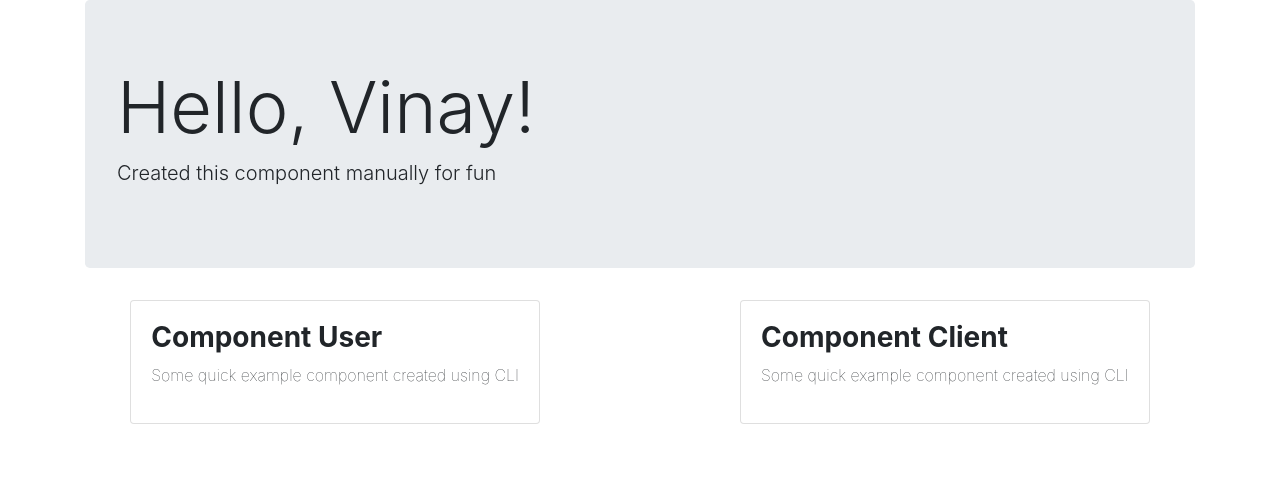
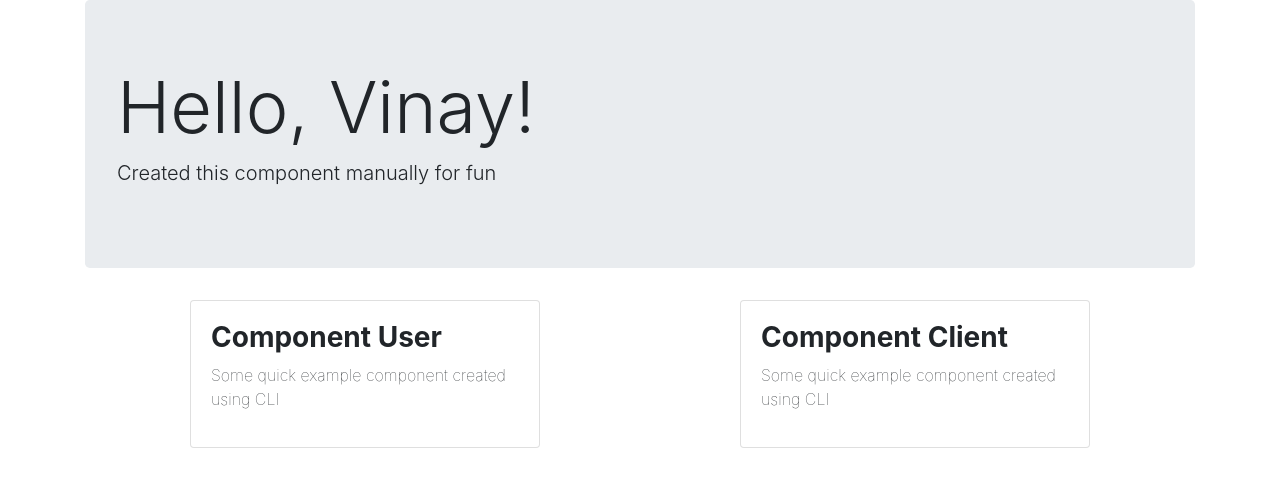
Before and after one commit to sameerdutta9703/DEP-ANGULAR, an Angular app: page / in a window 1280 px wide. Shown: the top 486 px of the page. Built offline with nearby package versions, Linux system fonts and the light colour scheme.

Commit message:
commited the changes

```diff
--- a/src/app/app.component.css
+++ b/src/app/app.component.css
@@ -1,4 +1,4 @@
-.componenet-div {
+.app-component-container {
   display: flex;
   flex-wrap: wrap;
   justify-content: center;
--- a/src/app/app.component.html
+++ b/src/app/app.component.html
@@ -1,11 +1,11 @@
 <div class="container">
   <div class="jumbotron">
     <h1 class="display-3">Hello, Vinay!</h1>
-    <p class="lead" appHighlight>Created this component manually for fun</p>
+    <p class="lead">Created this component manually for fun</p>
   </div>
 </div>
 
-<div class="componenet-div">
+<div class="app-component-container">
   <app-user></app-user>
   <app-client></app-client>
 </div>
--- a/src/app/client/client.component.html
+++ b/src/app/client/client.component.html
@@ -1,4 +1,4 @@
-<div class="card" style="margin-left: 200px;">
+<div class="card" style="margin-left: 200px;max-width: 350px;">
   <div class="card-body">
     <h3 class="font-weight-bold">Component Client</h3>
     <p class="font-weight-lighter">
--- a/src/app/user/user.component.html
+++ b/src/app/user/user.component.html
@@ -1,4 +1,4 @@
-<div class="card">
+<div class="card" style="max-width: 350px;">
     <div class="card-body">
       <h3 class="font-weight-bold">Component User</h3>
       <p class="font-weight-lighter">
```
